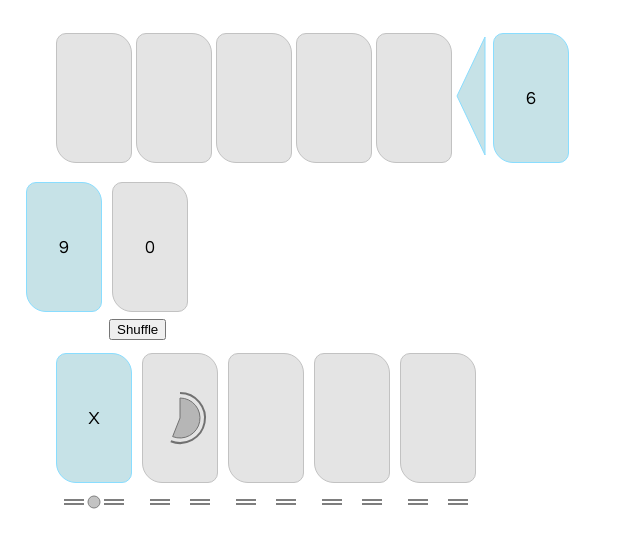
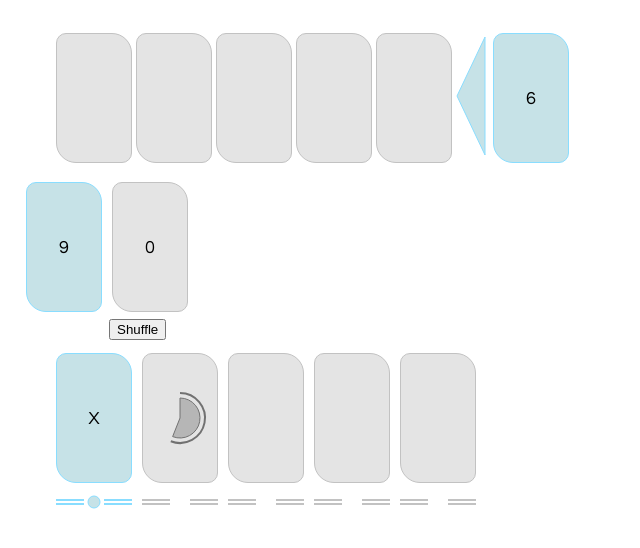
Before and after one commit to TonyLB/redux-cards, a React app: page / in a window 1280 px wide. Both pictures are taken after a click on the icon 94 px from the left and 418 px from the top of the page. Shown: the whole page, without its empty margins (0-640 px from the left). Built offline with nearby package versions, Linux system fonts and the light colour scheme.

Commit message:
Refactored SVG Headers

```diff
--- /dev/null
+++ b/src/components/SVG/Header.js
@@ -0,0 +1,30 @@
+import React from 'react'
+import PropTypes from 'prop-types'
+
+const Header = ({ className="svg-blues", width=60, height=20, onClick, children }) => (
+    <svg
+        className={className}
+        onClick={onClick}
+        x="0px"
+        y="0px"
+        width={width}
+        height={height}
+        viewBox={`0 0 ${width} ${height}`}
+        enableBackground={`new 0 0 ${width} ${height}`}
+    >
+        <line x1="0" y1={0.4*height} x2={width/2 - 10} y2={0.4*height} strokeWidth="2" />
+        <line x1="0" y1={0.6*height} x2={width/2 - 10} y2={0.6*height} strokeWidth="2" />
+        <line x1={width/2 + 10} y1={0.4*height} x2={width} y2={0.4*height} strokeWidth="2" />
+        <line x1={width/2 + 10} y1={0.6*height} x2={width} y2={0.6*height} strokeWidth="2" />
+        {children}
+    </svg>
+)
+
+Header.PropTypes = {
+    className: PropTypes.string,
+    width: PropTypes.number,
+    height: PropTypes.number,
+    onClick: PropTypes.func
+}
+
+export default Header
--- a/src/components/SVG/SideArrow.js
+++ b/src/components/SVG/SideArrow.js
@@ -1,22 +1,20 @@
 import React from 'react'
 import PropTypes from 'prop-types'
+/*            version="1.1"
+            id="Layer_1"
+xmlns="http://www.w3.org/2000/svg" */
 
 const SideArrow = ({ width=30, height=120, onClick, orientation='LEFT'}) => (
     <div className="positioning-sidearrow" width={width} height={height}>
         <svg
+            className="svg-blues"
             onClick={onClick}
-            version="1.1"
-            id="Layer_1"
-            xmlns="http://www.w3.org/2000/svg"
             width={width}
             height={height}
             viewBox={`0 0 ${width} ${height}`}
             enableBackground={`new 0 0 ${width} ${height}`}
         >
             <polygon
-                fill="rgb(198, 226, 231)"
-                stroke="#89ddff"
-                strokeMiterlimit="10"
                 points={orientation === 'LEFT' ?
                     `1,${height/2} ${width-1},1 ${width-1},${height-1}` :
                     `${width-1},${height/2} 1,1 1,${height-1}`
--- a/src/components/Stack.js
+++ b/src/components/Stack.js
@@ -1,6 +1,7 @@
 import React from 'react'
 import PropTypes from 'prop-types'
 import Card from './Card'
+import Header from './SVG/Header'
 
 const Stack = ( props ) => (
     props.cards.length ? (
@@ -12,13 +13,9 @@ const Stack = ( props ) => (
             ))}
         <tr key={"DISCARD-"+props.id}><td>
             <div className='positioning-discard'>
-                <svg x='8px' y='0px' width='60px' height='20px' viewBox='0 0 60 20' onClick={props.discardClick(props.cards[0].id)}>
-                    <line x1="0" y1="8" x2="20" y2="8" opacity="0.5" stroke="#000000" strokeWidth="2" />
-                    <line x1="0" y1="12" x2="20" y2="12" opacity="0.5" stroke="#000000" strokeWidth="2" />
-                    <line x1="60" y1="8" x2="40" y2="8" opacity="0.5" stroke="#000000" strokeWidth="2" />
-                    <line x1="60" y1="12" x2="40" y2="12" opacity="0.5" stroke="#000000" strokeWidth="2" />
-                    <circle cx="30" cy="10" r="6" opacity="0.5" fill="#898989" stroke="#000000" />
-                </svg>
+                <Header width='76' height='20' onClick={props.discardClick(props.cards[0].id)}>
+                    <circle cx="38" cy="10" r="6" />
+                </Header>
             </div>
         </td></tr>
         </tbody></table>
@@ -31,12 +28,7 @@ const Stack = ( props ) => (
         </td></tr>
         <tr key={"DISCARD-"+props.id}><td>
             <div className='positioning-discard'>
-                <svg x='8px' y='0px' width='60px' height='20px' viewBox='0 0 60 20'>
-                    <line x1="0" y1="8" x2="20" y2="8" opacity="0.5" stroke="#000000" strokeWidth="2" />
-                    <line x1="0" y1="12" x2="20" y2="12" opacity="0.5" stroke="#000000" strokeWidth="2" />
-                    <line x1="60" y1="8" x2="40" y2="8" opacity="0.5" stroke="#000000" strokeWidth="2" />
-                    <line x1="60" y1="12" x2="40" y2="12" opacity="0.5" stroke="#000000" strokeWidth="2" />
-                </svg>
+                <Header className='svg-greys' width='76' height='20' />
             </div>
         </td></tr></tbody></table>
     )
--- a/src/index.css
+++ b/src/index.css
@@ -71,7 +71,19 @@ body {
     height: 30px;
   }
 
+  [class*="svg-"] {
+    stroke-miterlimit: 10;
+  }
 
+  .svg-blues {
+    fill: rgb(198, 226, 231);
+    stroke: #89ddff;
+  }
+
+  .svg-greys {
+    fill: rgb(228, 228, 228);
+    stroke: #c2c2c2;
+  }
 
   .toggletable {
       padding-left: 30px;
```
